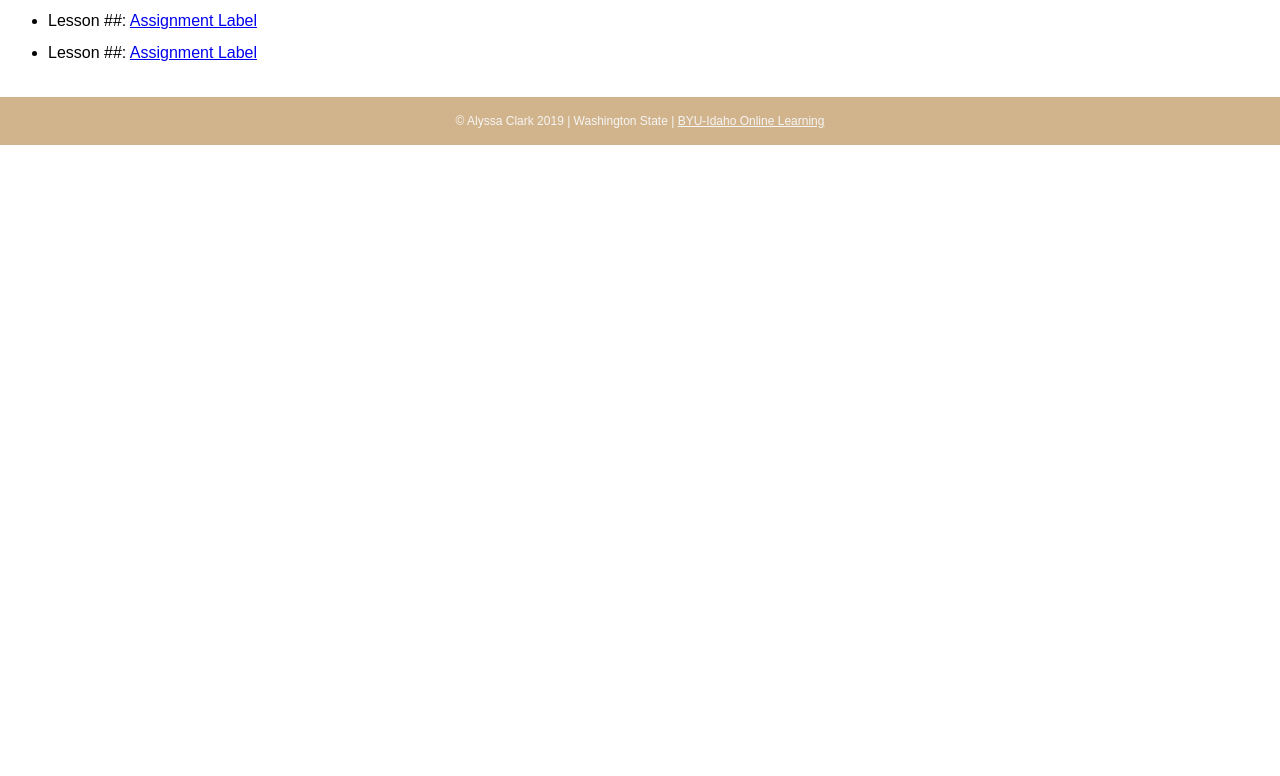
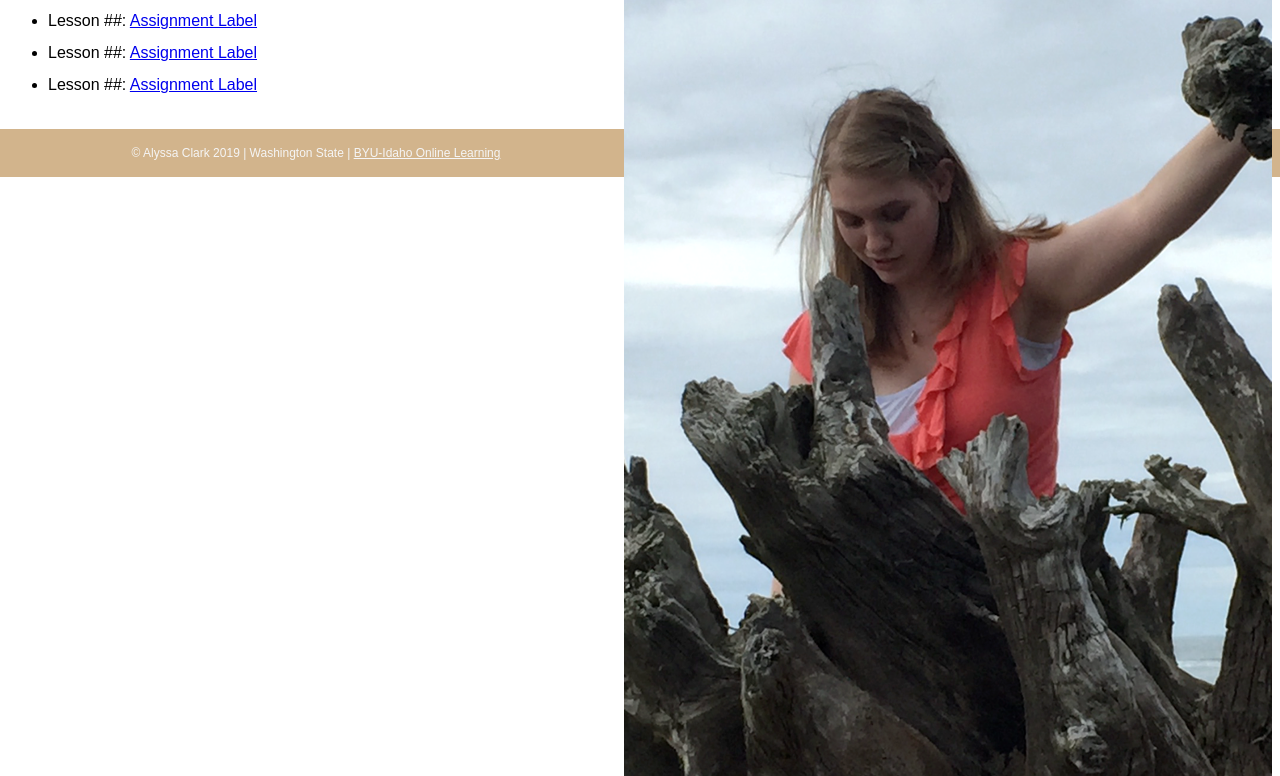
Before and after one commit to alliecompton/weathersiteproject2, a plain HTML site: page index.html in a window 1280 px wide. Shown: the part 230-1006 px from the top of the page. Before the commit the page ends 800 px from the top, so only its background shows below. Drawn offline with Linux system fonts and the light colour scheme.

Commit message:
Update index.html

```diff
--- a/index.html
+++ b/index.html
@@ -12,7 +12,7 @@
     </head>
     <body>
         <header>
-            <img src = "alyssa/downloads/2134.png" alt="Alyssa's scenic beach picture">
+            <img src = "2134.png" alt="Alyssa's scenic beach picture">
             <h1>>Alyssa Clark | CIT230 | Front End Development
             </h1>
         </header>
```
